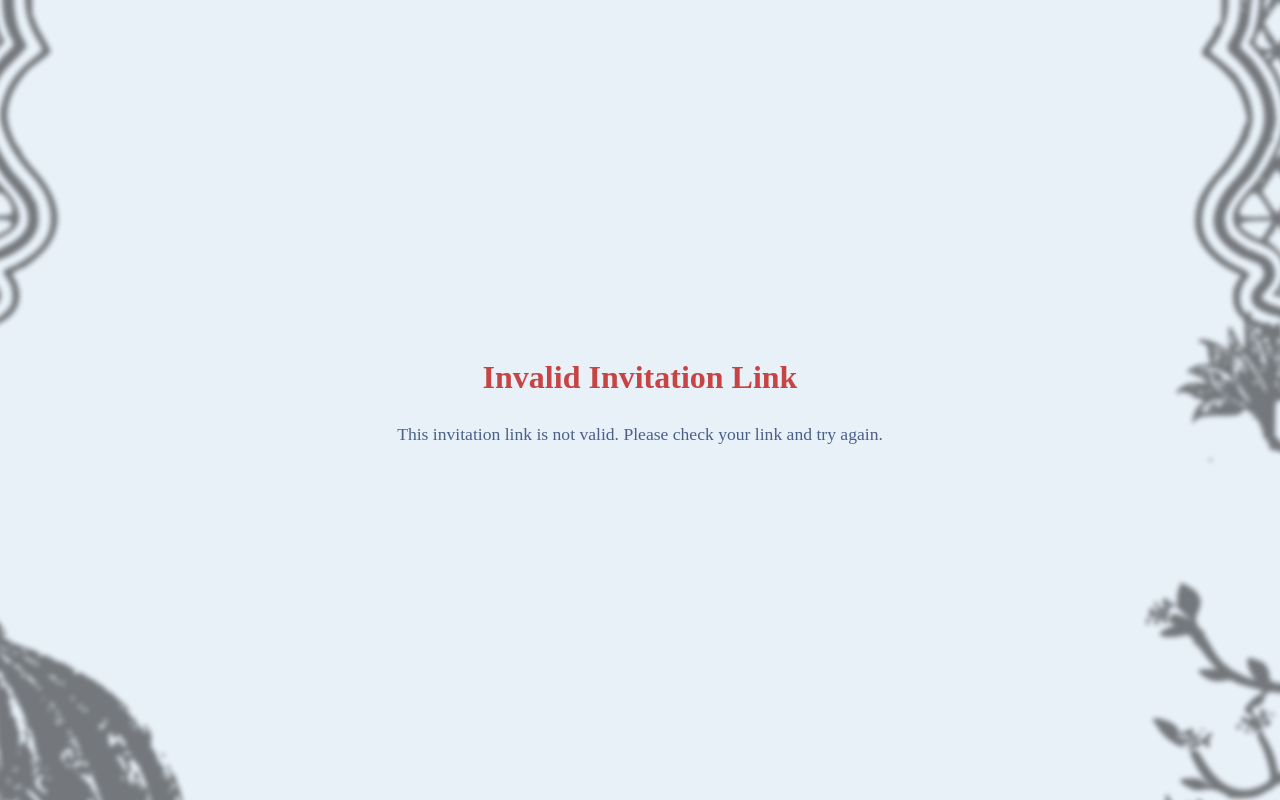
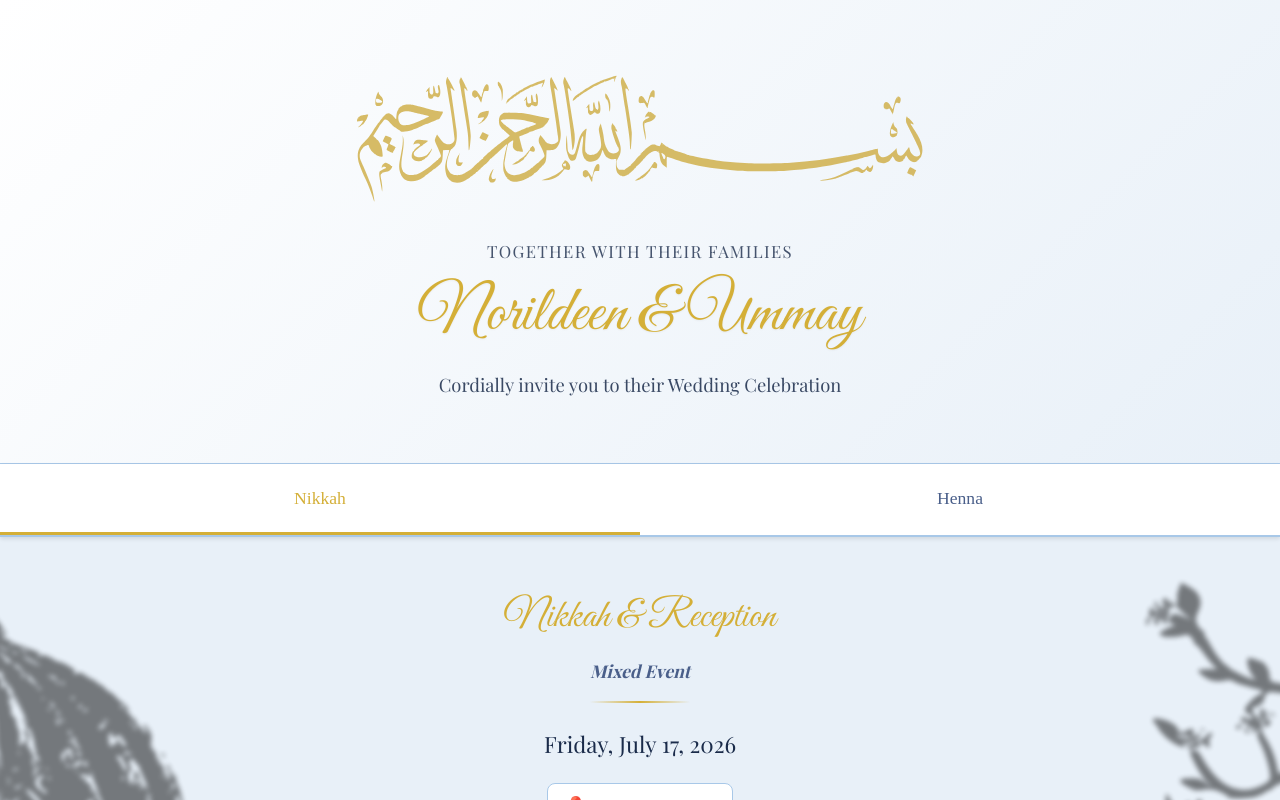
Before and after one commit to nalatoli/invite-io, a React (Vite) app in the folder frontend/: page /nikkah in a window 1280 px wide. Built offline with nearby package versions, Linux system fonts and the light colour scheme; no server answers.

Commit message:
Add public invite website

```diff
--- a/frontend/src/App.tsx
+++ b/frontend/src/App.tsx
@@ -1,4 +1,4 @@
-import { BrowserRouter, Routes, Route } from 'react-router-dom';
+import { BrowserRouter, Routes, Route, Navigate } from 'react-router-dom';
 import Layout from './components/Layout';
 import DefaultRedirect from './components/DefaultRedirect';
 import NikkahPage from './pages/NikkahPage';
@@ -9,13 +9,19 @@ function App() {
   return (
     <BrowserRouter>
       <Routes>
+        {/* Token-based routes (full access including RSVP) */}
         <Route path="/:token" element={<Layout />}>
           <Route index element={<DefaultRedirect />} />
           <Route path="nikkah" element={<NikkahPage />} />
           <Route path="henna" element={<HennaPage />} />
           <Route path="rsvp" element={<RSVPPage />} />
         </Route>
-        <Route path="/" element={<Layout />} />
+        {/* Public routes (no token - only Nikkah and Henna) */}
+        <Route path="/" element={<Layout publicMode />}>
+          <Route index element={<Navigate to="/nikkah" replace />} />
+          <Route path="nikkah" element={<NikkahPage />} />
+          <Route path="henna" element={<HennaPage />} />
+        </Route>
       </Routes>
     </BrowserRouter>
   );
--- a/frontend/src/components/Layout.tsx
+++ b/frontend/src/components/Layout.tsx
@@ -6,7 +6,11 @@ import { verifyGroup } from '../api';
 import { type Group } from '../schemas';
 import './Layout.css';
 
-export default function Layout() {
+interface LayoutProps {
+  publicMode?: boolean;
+}
+
+export default function Layout({ publicMode = false }: LayoutProps) {
   const { token } = useParams<{ token: string }>();
   const [isValidToken, setIsValidToken] = useState<boolean | null>(null);
   const [group, setGroup] = useState<Group | null>(null);
@@ -45,6 +49,24 @@ export default function Layout() {
       isMounted = false;
     };
   }, [token]);
+
+  // Public mode: skip token validation
+  if (publicMode) {
+    return (
+      <div className="layout">
+        <header className="header">
+          <img src="/bismillah.svg" alt="Bismillah" className="header-bismillah" />
+          <p className="header-together">Together with their families</p>
+          <h1 className="header-title">Norildeen & Ummay</h1>
+          <p className="header-invite">Cordially invite you to their Wedding Celebration</p>
+        </header>
+        <TabNavigation publicMode />
+        <main className="main-content">
+          <Outlet />
+        </main>
+      </div>
+    );
+  }
 
   if (!token) {
     return (
--- a/frontend/src/components/TabNavigation.tsx
+++ b/frontend/src/components/TabNavigation.tsx
@@ -3,11 +3,32 @@ import { type Group } from '../schemas';
 import './TabNavigation.css';
 
 interface TabNavigationProps {
-  token: string;
-  group: Group | null;
+  token?: string;
+  group?: Group | null;
+  publicMode?: boolean;
 }
 
-export default function TabNavigation({ token, group }: TabNavigationProps) {
+export default function TabNavigation({ token, group, publicMode = false }: TabNavigationProps) {
+  // Public mode: show only Nikkah and Henna tabs (no RSVP)
+  if (publicMode) {
+    return (
+      <nav className="tab-navigation">
+        <NavLink
+          to="/nikkah"
+          className={({ isActive }) => isActive ? 'tab-link active' : 'tab-link'}
+        >
+          Nikkah
+        </NavLink>
+        <NavLink
+          to="/henna"
+          className={({ isActive }) => isActive ? 'tab-link active' : 'tab-link'}
+        >
+          Henna
+        </NavLink>
+      </nav>
+    );
+  }
+
   if (!group) return null;
 
   // Determine the label for the Nikkah/Wedding tab
--- a/frontend/src/pages/NikkahPage.tsx
+++ b/frontend/src/pages/NikkahPage.tsx
@@ -10,9 +10,15 @@ export default function NikkahPage() {
   const [group, setGroup] = useState<Group | null>(null);
   const [loading, setLoading] = useState(true);
 
+  // Public mode: no token present
+  const isPublicMode = !token;
+
   useEffect(() => {
     const loadGroup = async () => {
-      if (!token) return;
+      if (!token) {
+        setLoading(false);
+        return;
+      }
       try {
         const data = await verifyGroup(token);
         setGroup(data);
@@ -33,7 +39,7 @@ export default function NikkahPage() {
     );
   }
 
-  if (!group) {
+  if (!isPublicMode && !group) {
     return (
       <div className="event-page">
         <div className="error">Failed to load event details</div>
@@ -43,8 +49,10 @@ export default function NikkahPage() {
 
   const nikkahEvent = EVENTS.nikkah;
   const weddingEvent = EVENTS.wedding;
-  const showNikkah = group.invited_to_nikkah;
-  const showWedding = group.invited_to_wedding;
+
+  // In public mode, show both Nikkah and Wedding info
+  const showNikkah = isPublicMode || (group?.invited_to_nikkah ?? false);
+  const showWedding = isPublicMode || (group?.invited_to_wedding ?? false);
 
   // Determine page title
   let pageTitle = '';
```
